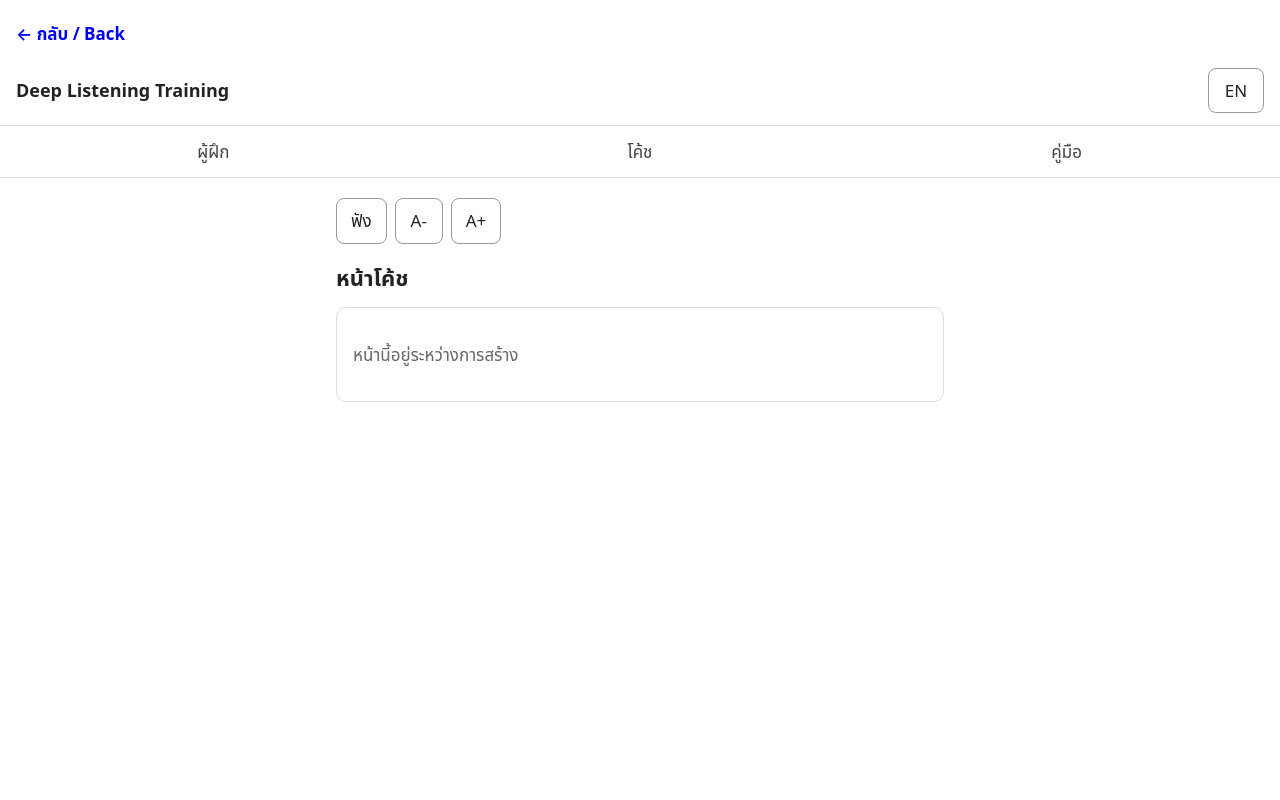
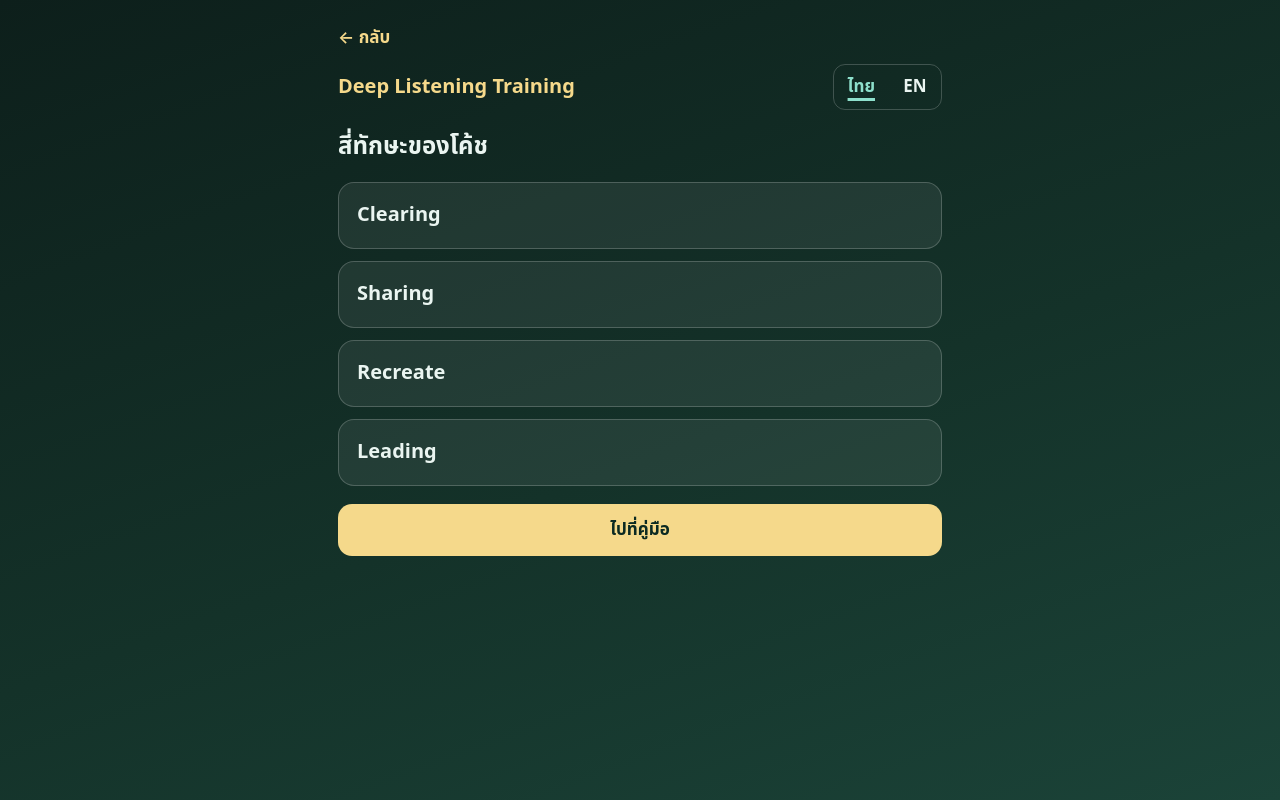
Before and after one commit to Jacodln/jdl9010, a plain HTML site: page coach.html in a window 1280 px wide. Drawn offline with Linux system fonts and the light colour scheme.

Commit message:
Coach page: green/gold theme, four coach skills, link to manual
Co-Authored-By: Claude Sonnet 5.5 <noreply@anthropic.com>
Claude-Session: https://claude.ai/code/session_01TJQNTs2ZwwRppHW2ocryrd

```diff
--- a/coach.html
+++ b/coach.html
@@ -4,29 +4,54 @@
   <meta charset="utf-8">
   <meta name="viewport" content="width=device-width, initial-scale=1">
   <title>Deep Listening Training - Coach</title>
-  <link rel="stylesheet" href="style.css">
+  <style>
+    :root { --ink: #EAF5F1; --mut: #A9C5BD; --gold: #F5D98B; --on: #0B2A22; --line: rgba(255,255,255,.2); --card: rgba(255,255,255,.07); }
+    * { box-sizing: border-box; }
+    body { margin: 0; min-height: 100vh; background: linear-gradient(160deg, #0d1f1b 0%, #143229 55%, #1b4338 100%) fixed; color: var(--ink); font: 17px/1.65 'Noto Sans Thai', system-ui, -apple-system, 'Segoe UI', sans-serif; }
+    .wrap { max-width: 640px; margin: 0 auto; padding: 16px 18px 40px; }
+    .back { display: inline-block; min-height: 44px; line-height: 44px; font-weight: 600; text-decoration: none; color: var(--gold); }
+    .top { display: flex; align-items: center; justify-content: space-between; gap: 12px; margin: 4px 0 18px; }
+    .brand { margin: 0; font-size: 20px; font-weight: 700; color: var(--gold); }
+    .seg { display: inline-flex; border: 1px solid var(--line); border-radius: 12px; overflow: hidden; }
+    .seg button { min-height: 44px; min-width: 52px; padding: 0 14px; border: 0; background: transparent; color: var(--ink); font: inherit; font-weight: 600; cursor: pointer; }
+    .seg button.on { background: none; color: #8EE0CC; text-decoration: underline; text-decoration-thickness: 3px; text-underline-offset: 6px; }
+    h2 { margin: 8px 0 14px; font-size: 24px; }
+    .skill { margin: 0 0 12px; padding: 16px 18px; border: 1px solid var(--line); border-radius: 16px; background: var(--card); font-size: 20px; font-weight: 600; }
+    .btn { display: block; width: 100%; min-height: 52px; margin-top: 18px; padding: 10px 18px; border: 0; border-radius: 14px; background: var(--gold); color: var(--on); font: inherit; font-weight: 700; text-align: center; text-decoration: none; line-height: 32px; }
+    :focus-visible { outline: 3px solid #8EE0CC; outline-offset: 2px; }
+  </style>
 </head>
 <body>
-  <p style="margin:12px 16px 0"><a href="trial.html" style="display:inline-block;min-height:44px;line-height:44px;font-weight:600;text-decoration:none">← กลับ / Back</a></p>
-  <header class="topbar">
-    <h1 class="brand" data-i18n="appName">Deep Listening Training</h1>
-    <button id="langToggle" class="lang-toggle" type="button" data-i18n="langButton" data-i18n-label="langLabel">EN</button>
-  </header>
-
-  <nav class="nav">
-    <a href="index.html" data-i18n="navParticipant">ผู้ฝึก</a>
-    <a href="coach.html" data-i18n="navCoach">โค้ช</a>
-    <a href="manual.html" data-i18n="navManual">คู่มือ</a>
-  </nav>
-
-  <main>
-    <h2 data-i18n="coachTitle">หน้าโค้ช</h2>
-    <!-- คำสั่งที่ 2 จะสร้างเนื้อหาหน้านี้ -->
-    <div class="card">
-      <p class="muted" data-i18n="placeholder">หน้านี้อยู่ระหว่างการสร้าง</p>
+  <div class="wrap">
+    <a class="back" href="trial.html" data-th="← กลับ" data-en="← Back">← กลับ</a>
+    <div class="top">
+      <h1 class="brand" translate="no">Deep Listening Training</h1>
+      <div class="seg" role="group" aria-label="Language">
+        <button type="button" data-l="th">ไทย</button>
+        <button type="button" data-l="en">EN</button>
+      </div>
     </div>
-  </main>
-
-  <script src="app.js"></script>
+    <h2 data-th="สี่ทักษะของโค้ช" data-en="Four coach skills">สี่ทักษะของโค้ช</h2>
+    <p class="skill" translate="no">Clearing</p>
+    <p class="skill" translate="no">Sharing</p>
+    <p class="skill" translate="no">Recreate</p>
+    <p class="skill" translate="no">Leading</p>
+    <a class="btn" href="manual.html" data-th="ไปที่คู่มือ" data-en="Go to the manual">ไปที่คู่มือ</a>
+  </div>
+  <script>
+    (function () {
+      var lang = 'th';
+      try { lang = localStorage.getItem('dl_lang') === 'en' ? 'en' : 'th'; } catch (e) {}
+      function apply() {
+        document.documentElement.lang = lang;
+        Array.prototype.forEach.call(document.querySelectorAll('[data-th]'), function (n) { n.textContent = n.getAttribute('data-' + lang); });
+        Array.prototype.forEach.call(document.querySelectorAll('.seg button'), function (b) { b.classList.toggle('on', b.getAttribute('data-l') === lang); });
+      }
+      Array.prototype.forEach.call(document.querySelectorAll('.seg button'), function (b) {
+        b.addEventListener('click', function () { lang = b.getAttribute('data-l'); try { localStorage.setItem('dl_lang', lang); } catch (e) {} apply(); });
+      });
+      apply();
+    })();
+  </script>
 </body>
 </html>
```
